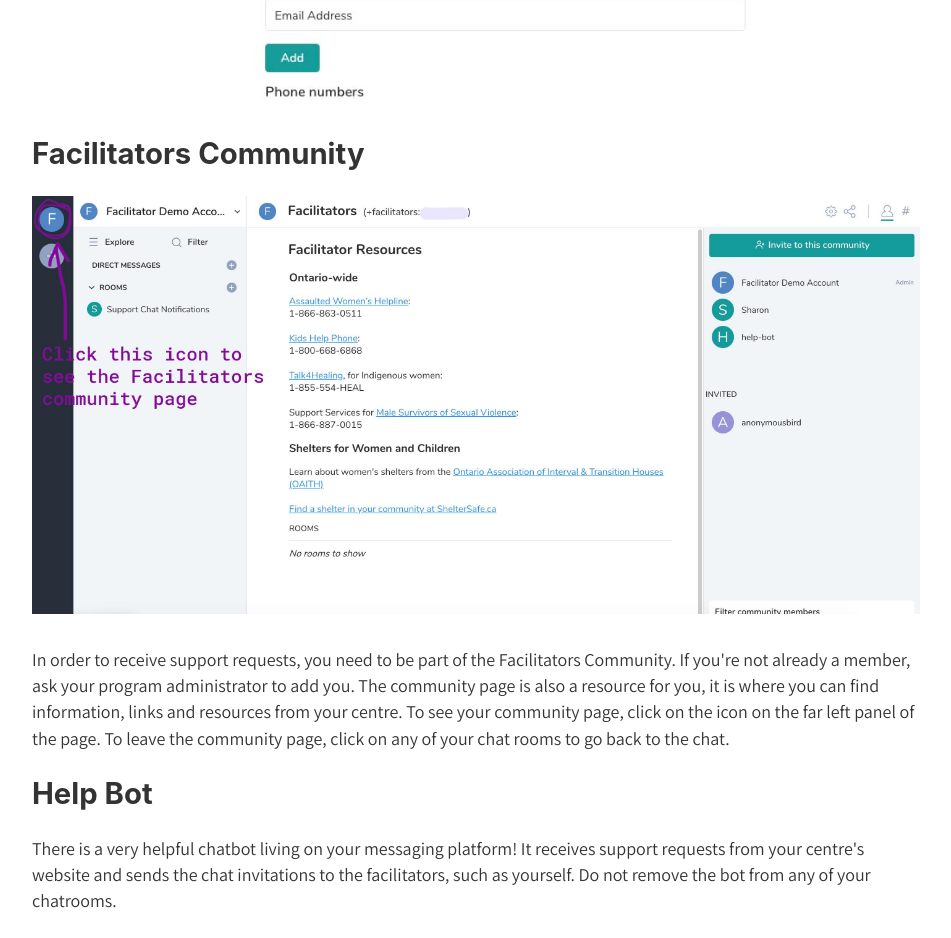
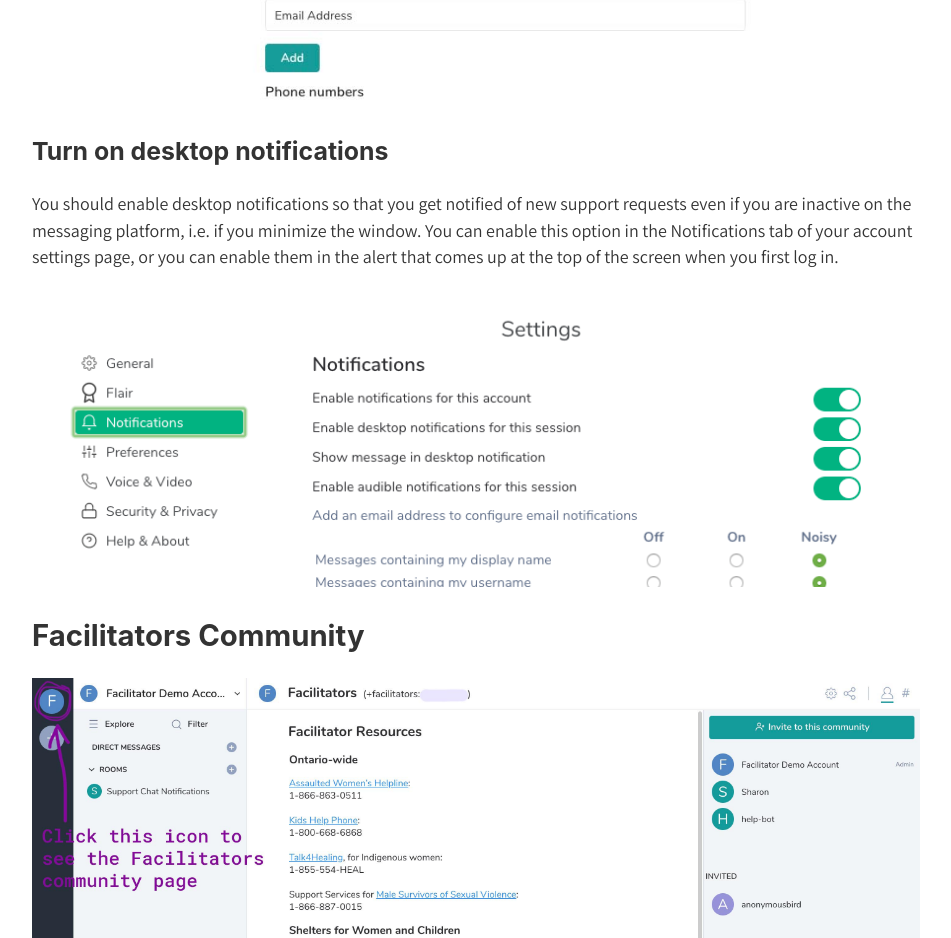
Before and after one commit to Safe-Support-Chat/safesupport-web, a Gatsby site: page /customizing-your-account in a window 1280 px wide. Shown: the part 3493-4431 px from the top of the page, without its empty margins (164-1115 px from the left). Built offline with nearby package versions, Linux system fonts and the light colour scheme; Gatsby itself is replaced by a stand-in of ours.

Commit message:
add docs for desktop notifications

```diff
--- a/package.json
+++ b/package.json
@@ -14,6 +14,7 @@
     "gatsby-source-filesystem": "^2.2.5",
     "gatsby-transformer-remark": "^2.7.5",
     "gatsby-transformer-sharp": "^2.4.7",
+    "node-sass": "^4.14.1",
     "prop-types": "^15.7.2",
     "react": "^16.12.0",
     "react-dom": "^16.12.0",
--- a/src/markdown-pages/1.-Getting-started.md
+++ b/src/markdown-pages/1.-Getting-started.md
@@ -41,6 +41,12 @@ To change your display name, click on your username at the top left and then cli
 
 ![Display name field in account settings](/images/display-name.jpg)
 
+### Turn on desktop notifications
+
+You should enable desktop notifications so that you get notified of new support requests even if you are inactive on the messaging platform, i.e. if you minimize the window. You can enable this option in the Notifications tab of your account settings page, or you can enable them in the alert that comes up at the top of the screen when you first log in.
+
+![Desktop notifications in account settings.](/images/desktop-notifications.png)
+
 ## Facilitators Community
 
 ![Facilitators Community page](/images/community-page.jpg)
```
Also changed, not shown: static/images/desktop-notifications.png (added), 1 other file.
